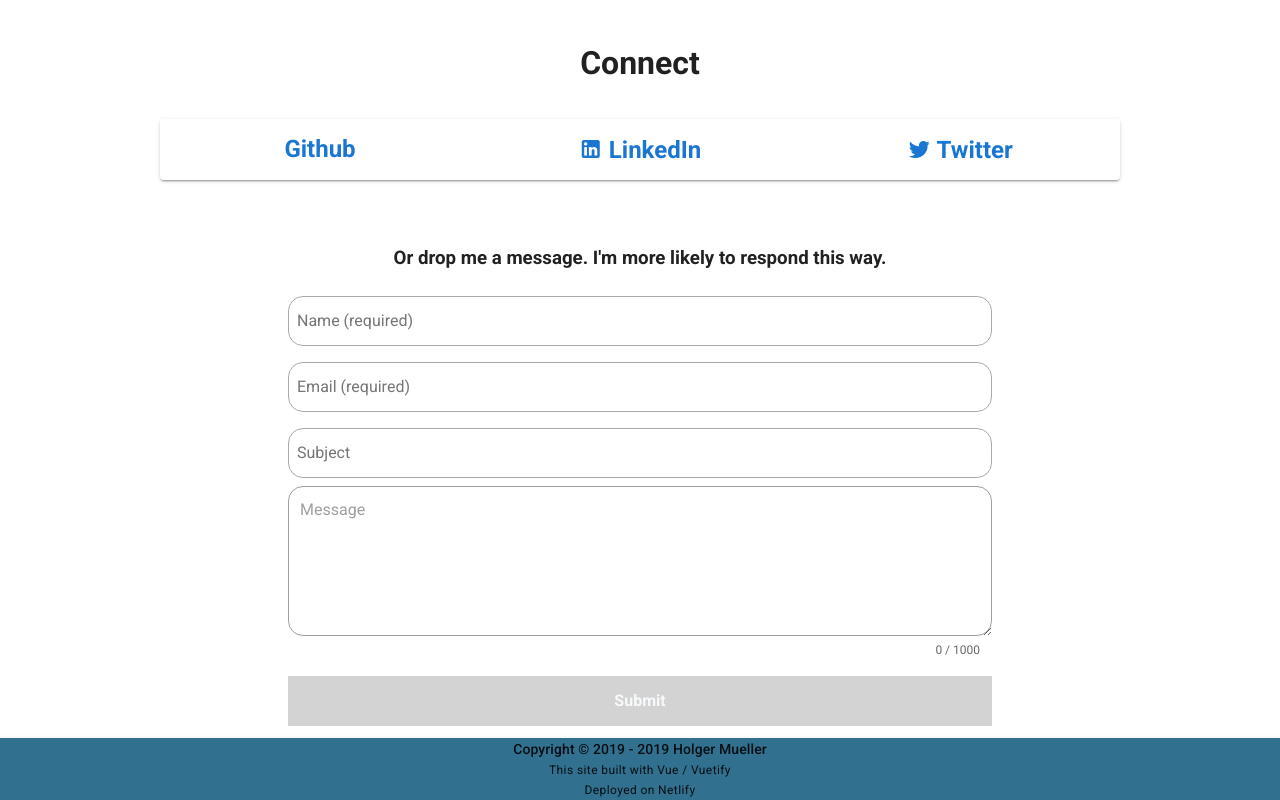
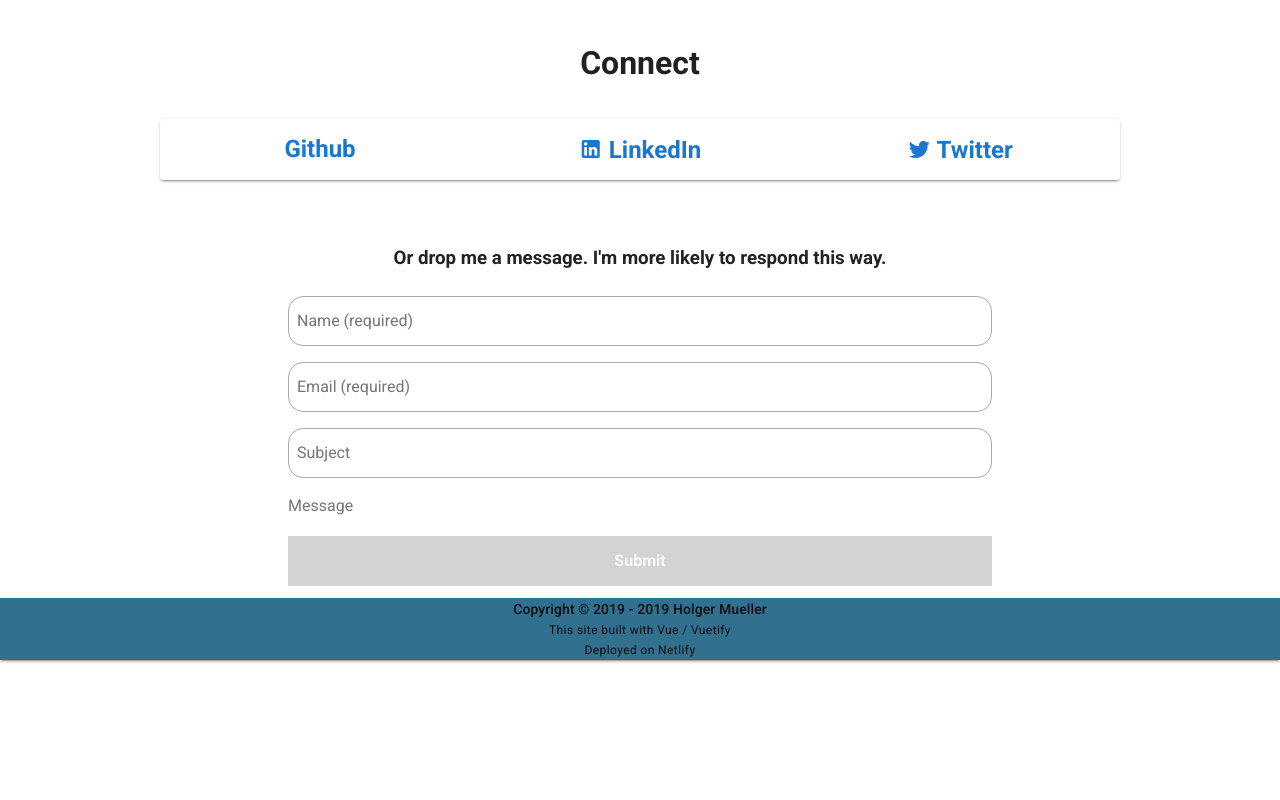
Before and after one commit to Holgermueller/HolgerMueller-TechWriter, a Vue app: page / in a window 1280 px wide. Shown: the part 2036-2836 px from the top of the page. After the commit the page ends 2696 px from the top, so only its background shows below. Built offline with nearby package versions, Linux system fonts and the light colour scheme.

Commit message:
one more try for today

```diff
--- a/src/components/Layout/Connect.vue
+++ b/src/components/Layout/Connect.vue
@@ -63,8 +63,8 @@
           placeholder="Subject"
         />
 
-        <v-textarea
-          type="text"
+        <input
+          type="textarea"
           class="text-field"
           v-model="Message"
           placeholder="Message"
```
